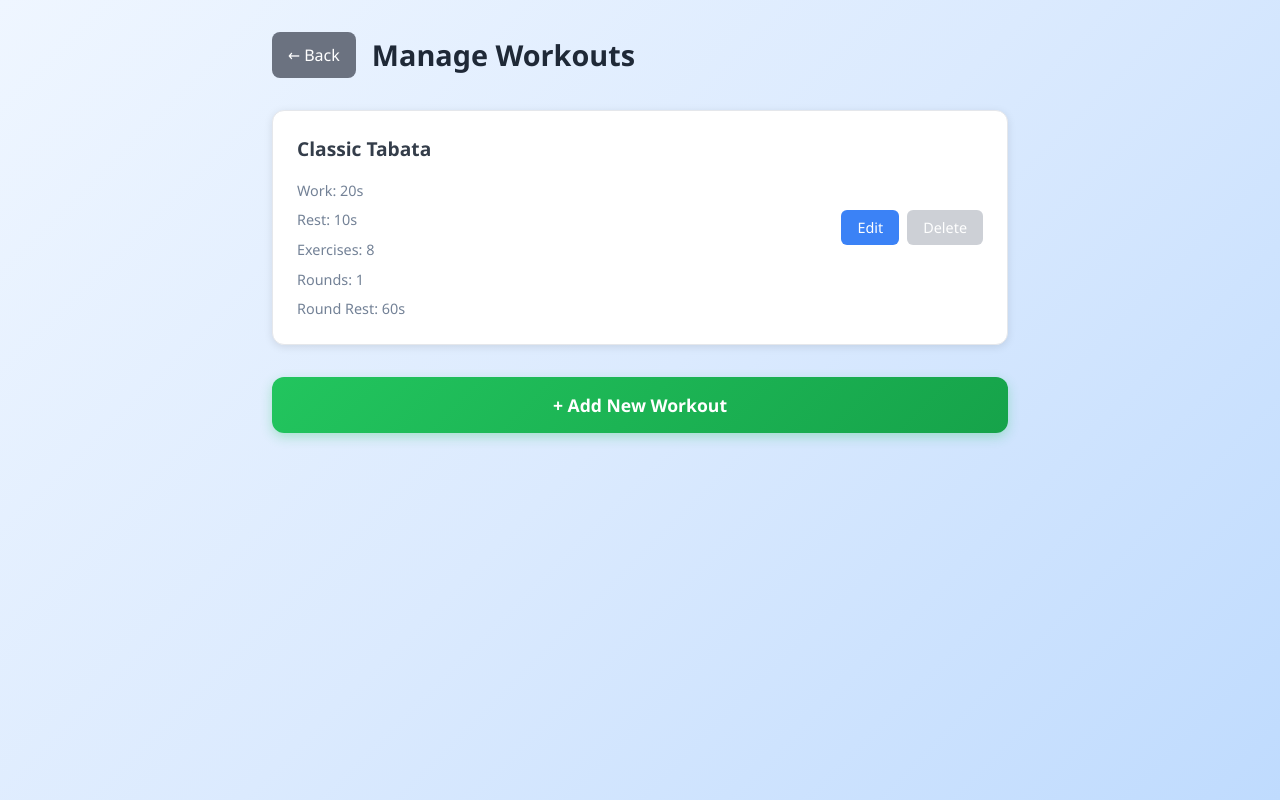
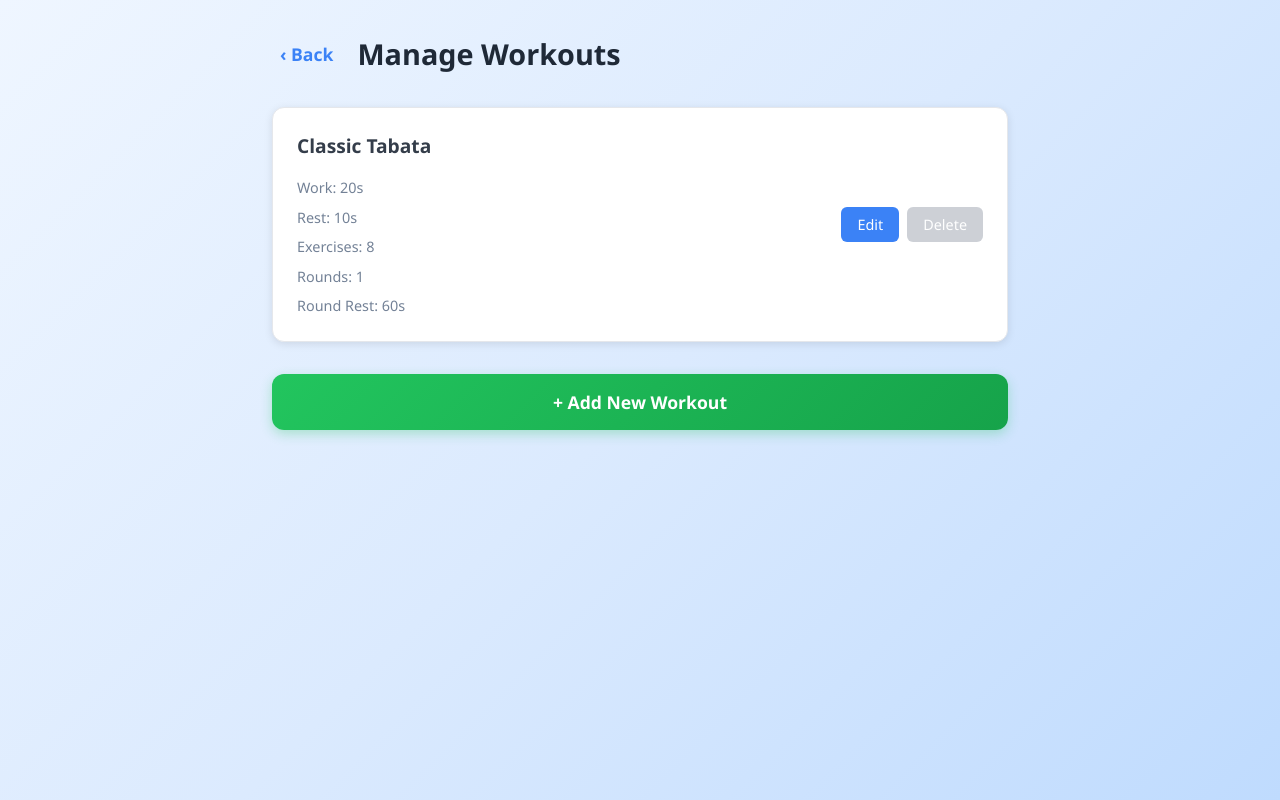
Before and after one commit to hanssonfredrik/tabatatimer-app, a React (Vite) app: page / in a window 1280 px wide. Both pictures are taken after a click on the button "⚙️ Manage Workouts". Built offline with nearby package versions, Linux system fonts and the light colour scheme.

Commit message:
style: update back-button styles for improved visibility and consistency across components feat: add confirmation dialog for workout deletion and enhance form validation in WorkoutEditor

```diff
--- a/src/components/Settings.css
+++ b/src/components/Settings.css
@@ -19,18 +19,22 @@
 }
 
 .back-button {
-  background: #6b7280;
-  color: white;
+  background: transparent;
+  color: #3b82f6;
   border: none;
-  padding: 0.75rem 1rem;
+  padding: 0.5rem;
   border-radius: 8px;
-  font-size: 1rem;
+  font-size: 1.1rem;
+  font-weight: 600;
   cursor: pointer;
   transition: background-color 0.3s ease;
+  display: flex;
+  align-items: center;
+  gap: 0.25rem;
 }
 
 .back-button:hover {
-  background: #4b5563;
+  background: rgba(59, 130, 246, 0.1);
 }
 
 .workout-list {
--- a/src/components/Settings.tsx
+++ b/src/components/Settings.tsx
@@ -47,8 +47,11 @@ const Settings = ({ onBack }: SettingsProps) => {
       alert('You must have at least one workout!')
       return
     }
-    const newWorkouts = workouts.filter(w => w.id !== id)
-    saveWorkouts(newWorkouts)
+
+    if (confirm('Are you sure you want to delete the selected workout?')) {
+      const newWorkouts = workouts.filter(w => w.id !== id)
+      saveWorkouts(newWorkouts)
+    }
   }
 
   const saveWorkout = (workout: Workout) => {
@@ -82,7 +85,7 @@ const Settings = ({ onBack }: SettingsProps) => {
     <div className="settings">
       <div className="settings-header">
         <button className="back-button" onClick={onBack}>
-          ← Back
+          ‹ Back
         </button>
         <h2>Manage Workouts</h2>
       </div>
@@ -134,13 +137,42 @@ const WorkoutEditor = ({ workout, isCreating, onSave, onCancel }: WorkoutEditorP
     }))
   }
 
+  const handleNumberChange = (field: keyof Workout, value: string) => {
+    if (value === '') {
+      // Allow empty string temporarily for editing
+      setFormData(prev => ({
+        ...prev,
+        [field]: '' as any
+      }))
+    } else {
+      const num = parseInt(value)
+      if (!isNaN(num)) {
+        setFormData(prev => ({
+          ...prev,
+          [field]: num
+        }))
+      }
+    }
+  }
+
   const handleSubmit = (e: React.FormEvent) => {
     e.preventDefault()
     if (!formData.name.trim()) {
       alert('Please enter a workout name')
       return
     }
-    onSave(formData)
+
+    // Ensure all numeric fields have valid values
+    const validatedData: Workout = {
+      ...formData,
+      exerciseDuration: formData.exerciseDuration || 20,
+      restDuration: formData.restDuration || 10,
+      exerciseCount: formData.exerciseCount || 8,
+      roundCount: formData.roundCount || 1,
+      roundRestDuration: formData.roundRestDuration || 60
+    }
+
+    onSave(validatedData)
   }
 
   return (
@@ -170,7 +202,7 @@ const WorkoutEditor = ({ workout, isCreating, onSave, onCancel }: WorkoutEditorP
               min="1"
               max="180"
               value={formData.exerciseDuration}
-              onChange={(e) => handleChange('exerciseDuration', parseInt(e.target.value) || 1)}
+              onChange={(e) => handleNumberChange('exerciseDuration', e.target.value)}
             />
           </div>
 
@@ -182,7 +214,7 @@ const WorkoutEditor = ({ workout, isCreating, onSave, onCancel }: WorkoutEditorP
               min="0"
               max="60"
               value={formData.restDuration}
-              onChange={(e) => handleChange('restDuration', parseInt(e.target.value) || 0)}
+              onChange={(e) => handleNumberChange('restDuration', e.target.value)}
             />
           </div>
         </div>
@@ -196,7 +228,7 @@ const WorkoutEditor = ({ workout, isCreating, onSave, onCancel }: WorkoutEditorP
               min="1"
               max="20"
               value={formData.exerciseCount}
-              onChange={(e) => handleChange('exerciseCount', parseInt(e.target.value) || 1)}
+              onChange={(e) => handleNumberChange('exerciseCount', e.target.value)}
             />
           </div>
 
@@ -208,7 +240,7 @@ const WorkoutEditor = ({ workout, isCreating, onSave, onCancel }: WorkoutEditorP
               min="1"
               max="25"
               value={formData.roundCount}
-              onChange={(e) => handleChange('roundCount', parseInt(e.target.value) || 1)}
+              onChange={(e) => handleNumberChange('roundCount', e.target.value)}
             />
           </div>
         </div>
@@ -221,7 +253,7 @@ const WorkoutEditor = ({ workout, isCreating, onSave, onCancel }: WorkoutEditorP
             min="0"
             max="180"
             value={formData.roundRestDuration}
-            onChange={(e) => handleChange('roundRestDuration', parseInt(e.target.value) || 0)}
+            onChange={(e) => handleNumberChange('roundRestDuration', e.target.value)}
           />
         </div>
 
--- a/src/components/TabataTimer.css
+++ b/src/components/TabataTimer.css
@@ -16,18 +16,22 @@
 }
 
 .back-button {
-  background: #6b7280;
-  color: white;
+  background: transparent;
+  color: #3b82f6;
   border: none;
-  padding: 0.75rem 1rem;
+  padding: 0.5rem;
   border-radius: 8px;
-  font-size: 1rem;
+  font-size: 1.1rem;
+  font-weight: 600;
   cursor: pointer;
   transition: background-color 0.3s ease;
+  display: flex;
+  align-items: center;
+  gap: 0.25rem;
 }
 
 .back-button:hover {
-  background: #4b5563;
+  background: rgba(59, 130, 246, 0.1);
 }
 
 .workout-info h2 {
--- a/src/components/TabataTimer.tsx
+++ b/src/components/TabataTimer.tsx
@@ -15,6 +15,7 @@ const TabataTimer = ({ workout, onBack, timerState, setTimerState }: TabataTimer
   const [timeRemaining, setTimeRemaining] = useState(0)
   const [totalTime, setTotalTime] = useState(0)
   const [previousState, setPreviousState] = useState<TimerState>('exercise') // Track state before pausing
+  const [pausedTimeRemaining, setPausedTimeRemaining] = useState<number | null>(null) // Store time when paused
   const intervalRef = useRef<number | null>(null)
   const audioContextRef = useRef<AudioContext | null>(null)
   const wakeLockRef = useRef<WakeLockSentinel | null>(null)
@@ -153,6 +154,13 @@ const TabataTimer = ({ workout, onBack, timerState, setTimerState }: TabataTimer
 
   // Initialize timer based on current state
   const initializeTimer = () => {
+    // If we're resuming from a pause, use the stored time
+    if (pausedTimeRemaining !== null) {
+      setTimeRemaining(pausedTimeRemaining)
+      setPausedTimeRemaining(null) // Clear the stored time
+      return
+    }
+
     switch (timerState) {
       case 'exercise':
         setTimeRemaining(workout.exerciseDuration)
@@ -197,6 +205,7 @@ const TabataTimer = ({ workout, onBack, timerState, setTimerState }: TabataTimer
       intervalRef.current = null
     }
     setPreviousState(timerState)
+    setPausedTimeRemaining(timeRemaining) // Store the remaining time
     setTimerState('paused')
   }
 
@@ -204,6 +213,7 @@ const TabataTimer = ({ workout, onBack, timerState, setTimerState }: TabataTimer
     if (timerState === 'paused') {
       // Resume to the previous state
       setTimerState(previousState)
+      // Don't clear pausedTimeRemaining here - let the useEffect handle it
     }
   }
 
@@ -216,6 +226,9 @@ const TabataTimer = ({ workout, onBack, timerState, setTimerState }: TabataTimer
 
     // Release wake lock when stopping
     releaseWakeLock()
+
+    // Clear any paused time
+    setPausedTimeRemaining(null)
 
     setTimerState('stopped')
     setCurrentRound(1)
@@ -351,7 +364,7 @@ const TabataTimer = ({ workout, onBack, timerState, setTimerState }: TabataTimer
     <div className="tabata-timer">
       <div className="timer-header">
         <button className="back-button" onClick={onBack}>
-          ← Back
+          ‹ Back
         </button>
         <div className="workout-info">
           <h2>{workout.name}</h2>
@@ -406,10 +419,10 @@ const TabataTimer = ({ workout, onBack, timerState, setTimerState }: TabataTimer
         ) : timerState === 'paused' ? (
           <div className="control-buttons-group">
             <button className="control-button resume" onClick={resumeTimer}>
-              ▶️ Resume
+              Resume
             </button>
             <button className="control-button stop" onClick={stopTimer}>
-              ⏹️ Stop
+              Stop
             </button>
           </div>
         ) : timerState === 'completed' ? (
@@ -423,10 +436,10 @@ const TabataTimer = ({ workout, onBack, timerState, setTimerState }: TabataTimer
         ) : (
           <div className="control-buttons-group">
             <button className="control-button pause" onClick={pauseTimer}>
-              ⏸️ Pause
+              Pause
             </button>
             <button className="control-button stop" onClick={stopTimer}>
-              ⏹️ Stop
+              Stop
             </button>
           </div>
         )}
--- a/src/components/WorkoutSelector.css
+++ b/src/components/WorkoutSelector.css
@@ -63,6 +63,7 @@
   cursor: pointer;
   transition: all 0.3s ease;
   box-shadow: 0 4px 12px rgba(30, 64, 175, 0.3);
+  width: 100%;
 }
 
 .settings-button:hover {
```
